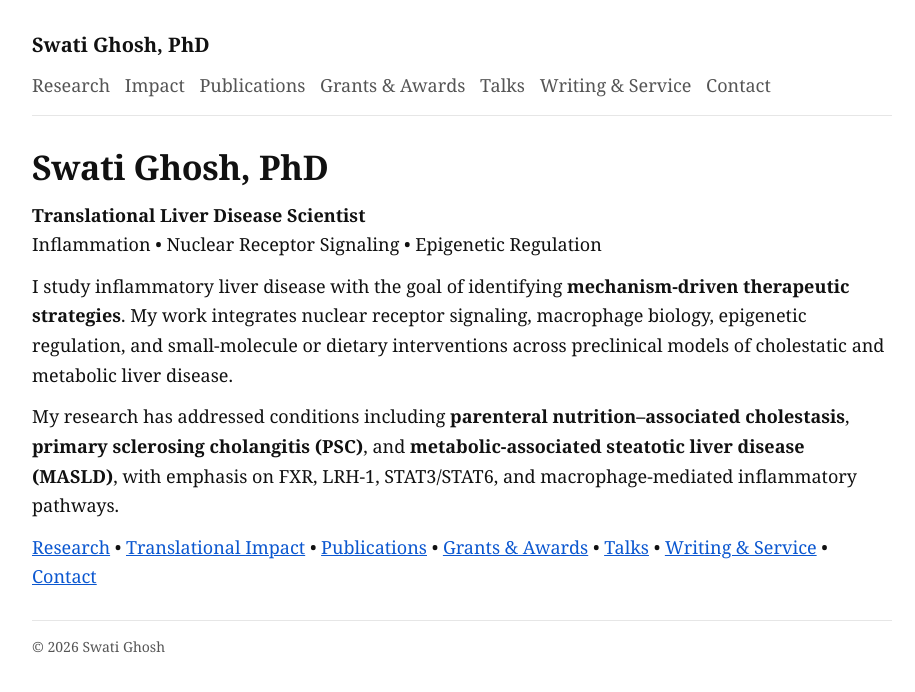
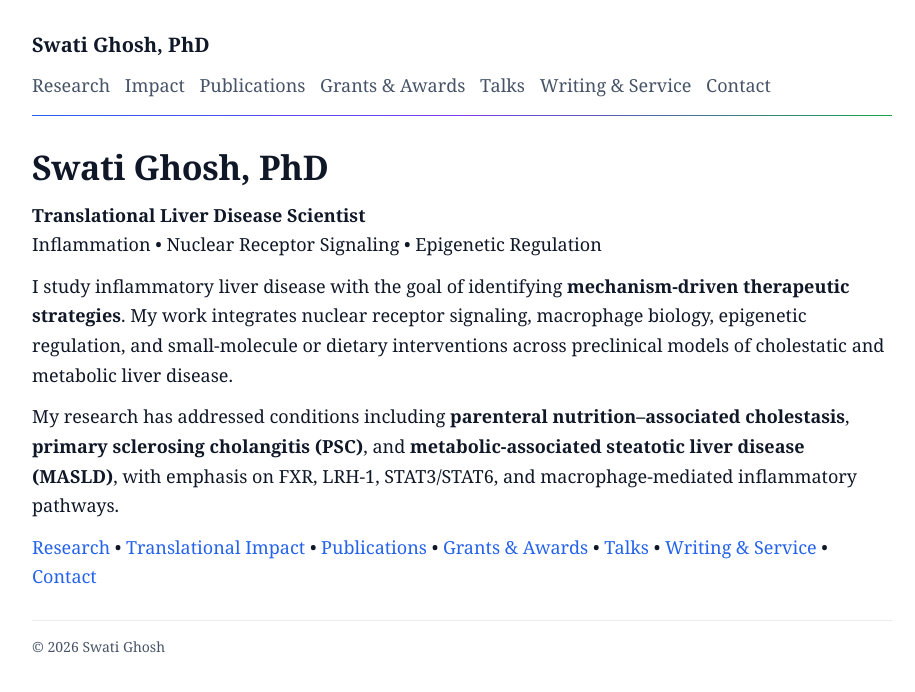
Before and after one commit to piousbala/Swati-Website, a Jekyll site: the page built from index.md, in a window 1280 px wide. Shown: the top 692 px of the page, without its empty margins (178-1093 px from the left). Built offline with Jekyll 4.4.1, drawn with Linux system fonts in a browser that asks for light colours; our own code applies the rules of GitHub Pages for plain Markdown files.

Commit message:
Update style.css

```diff
--- a/assets/css/style.css
+++ b/assets/css/style.css
@@ -1,9 +1,49 @@
 :root{
-  --text:#111;
-  --muted:#555;
-  --link:#0b57d0;
-  --bg:#fff;
-  --rule:#e6e6e6;
+  --text:#101828;
+  --muted:#475467;
+  --bg:#ffffff;
+  --rule:#eaecf0;
+
+  /* Accent palette (tasteful) */
+  --accent:#2563eb;     /* blue */
+  --accent2:#7c3aed;    /* purple */
+  --accent3:#16a34a;    /* green */
+  --link: var(--accent);
+}
+a{
+  color: var(--link);
+  text-decoration: none;
+}
+
+a:hover{
+  text-decoration: underline;
+}
+
+.nav{
+  display:flex;
+  flex-wrap:wrap;
+  gap: 10px 18px;
+  align-items: baseline;
+  border-bottom: 2px solid transparent;
+  border-image: linear-gradient(
+    90deg,
+    var(--accent),
+    var(--accent2),
+    var(--accent3)
+  ) 1;
+  padding-bottom: 14px;
+  margin-bottom: 24px;
+}
+
+.nav-links a{
+  color: var(--muted);
+  padding-bottom: 2px;
+}
+
+.nav-links a:hover{
+  color: var(--text);
+  text-decoration: none;
+  border-bottom: 2px solid var(--accent);
 }
 
 html,body{
```
